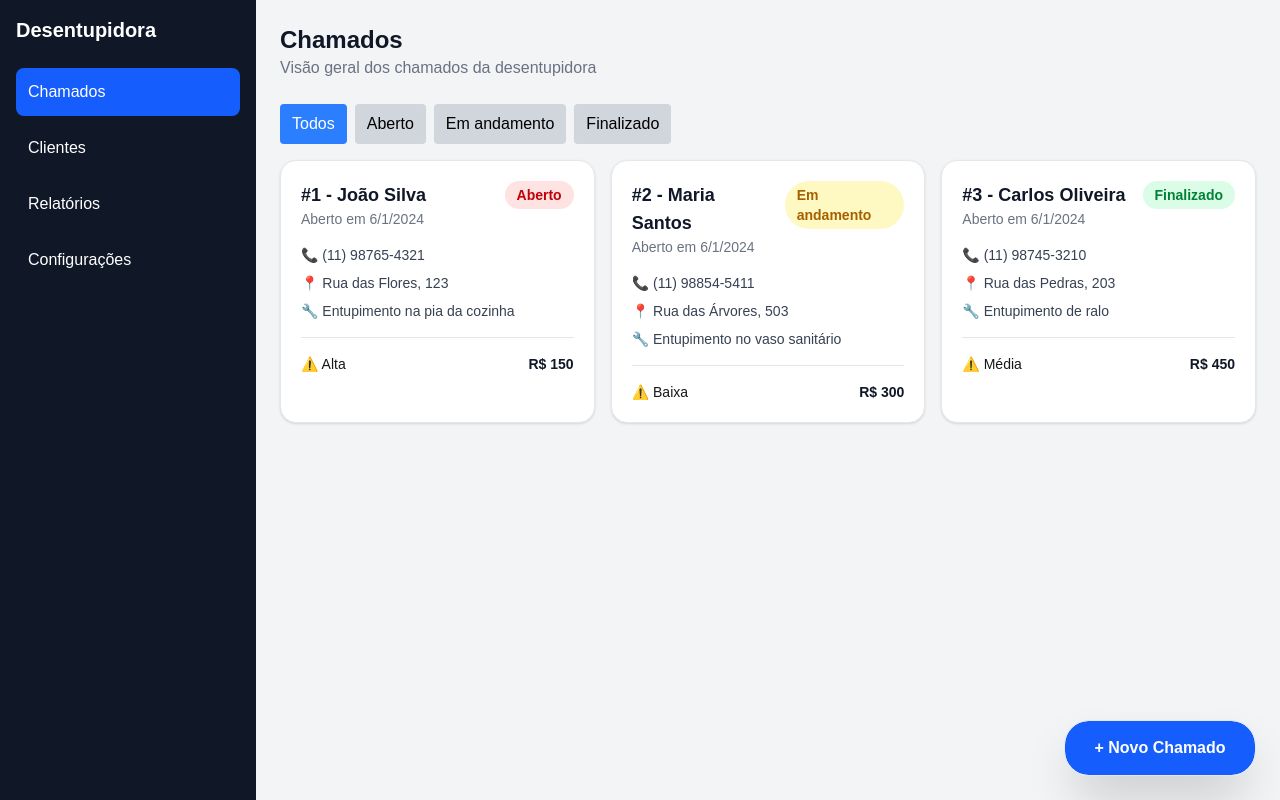
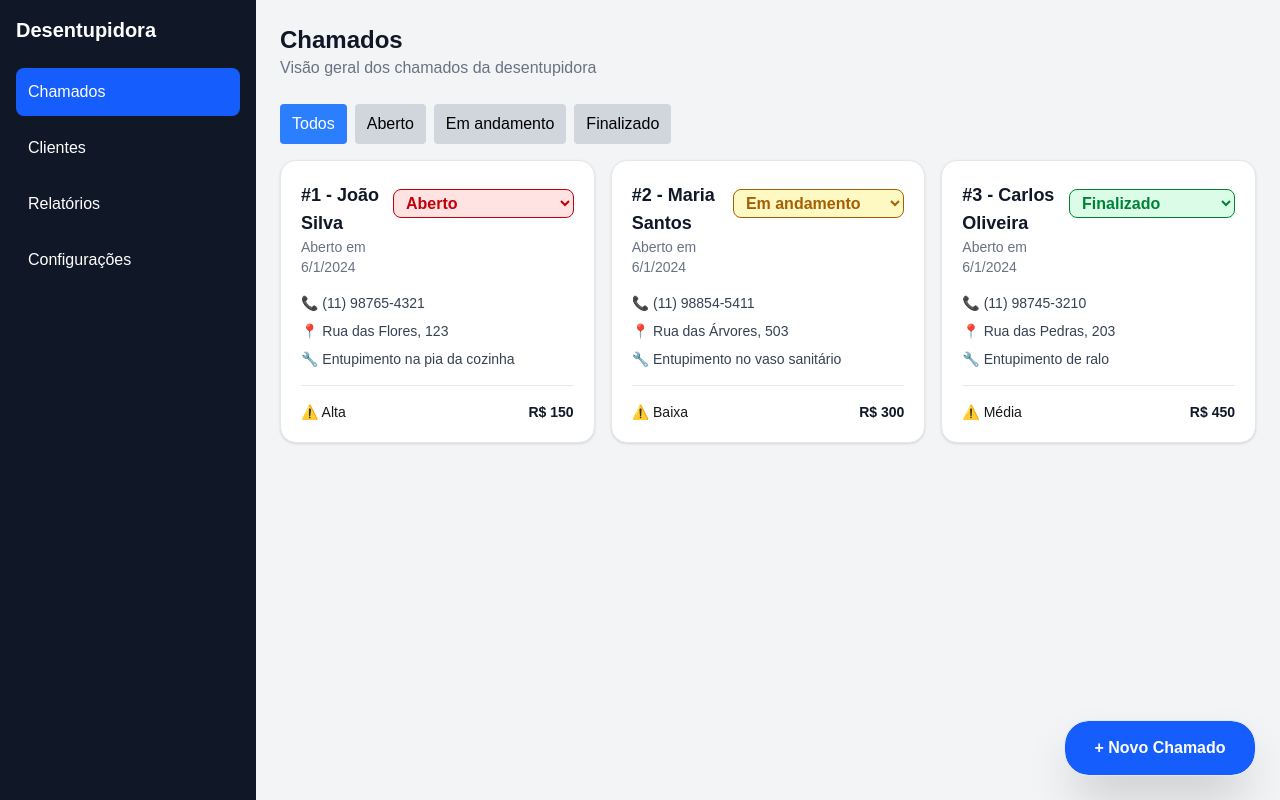
Before and after one commit to Loneking66/desentupidora-saas, a Next.js app: page / in a window 1280 px wide. Built offline with nearby package versions, Linux system fonts and the light colour scheme.

Commit message:
feat: adiciona alteração de status dos chamados

```diff
--- a/app/page.tsx
+++ b/app/page.tsx
@@ -4,6 +4,7 @@ import React from "react"
 import Sidebar from "@/components/Sidebar"
 import FiltroStatus from "@/components/FiltroStatus"
 import CardChamado from "@/components/CardChamado"
+
 
 export default function Page() {
   const [menuAtivo, setMenuAtivo] = React.useState("Chamados")
@@ -153,6 +154,27 @@ export default function Page() {
     setNovoChamadoAberto(false)
   }
 
+  function alterarStatusChamado(id: number, novoStatus: string) {
+    setChamados(
+      chamados.map((chamado) => {
+        if (chamado.id !== id) {
+          return chamado
+        }
+
+        if (chamado.status === "Em andamento" && novoStatus === "Aberto") {
+          alert(
+            "Atenção: este chamado voltou de Em andamento para Aberto. Verifique com o prestador e reatribua o atendimento."
+          )
+        }
+
+        return {
+          ...chamado,
+          status: novoStatus,
+        }
+      })
+    )
+    }
+
   return (
     <div className="flex h-screen">
       <Sidebar menuAtivo={menuAtivo} setMenuAtivo={setMenuAtivo} />
@@ -188,6 +210,7 @@ export default function Page() {
                   valor={item.valor}
                   dataAbertura={item.dataAbertura}
                   status={item.status}
+                  onAlterarStatus={alterarStatusChamado}
                 />
               ))}
             </div>
@@ -198,7 +221,7 @@ export default function Page() {
       <aside
         className={`fixed bottom-6 right-6 z-50 overflow-hidden rounded-3xl border border-gray-200 bg-white shadow-2xl transition-all duration-300 ease-out ${
           novoChamadoAberto
-            ? "h-[600px] w-[560px] p-6"
+            ? "h-150 w-140 p-6"
             : "h-14 w-48 p-0"
         }`}
       >
--- a/components/CardChamado.tsx
+++ b/components/CardChamado.tsx
@@ -17,9 +17,27 @@ interface CardChamadoProps {
   valor: number;
   dataAbertura: string;
   status: string;
+
+  onAlterarStatus: (
+    id: number,
+    novoStatus: string
+  ) => void;
 }
 
-export default function CardChamado({ id, cliente, telefone, endereco, descricao, prioridade, valor, dataAbertura, status }: CardChamadoProps) {
+export default function CardChamado({
+  id,
+  cliente,
+  telefone,
+  endereco,
+  descricao,
+  prioridade,
+  valor,
+  dataAbertura,
+  status,
+  onAlterarStatus,
+}: CardChamadoProps) {
+
+
 return (
    <div className="min-w-0 bg-white p-5 rounded-2xl shadow border border-gray-200">
     <div className="flex flex-col gap-3 mb-4 sm:flex-row sm:items-start sm:justify-between">
@@ -33,10 +51,17 @@ return (
         </p>
       </div>
 
-      <span
-  className={`w-fit px-3 py-1 rounded-full text-sm font-semibold ${corStatus(status)}`}
->         {status}
-</span>
+      <select
+  value={status}
+  onChange={(event) =>
+    onAlterarStatus(id, event.target.value)
+  }
+  className={`mt-2 w-full rounded-lg border px-2 py-1 font-semibold ${corStatus(status)}`}
+>
+  <option>Aberto</option>
+  <option>Em andamento</option>
+  <option>Finalizado</option>
+</select>
     </div>
 
     <div className="space-y-2 text-sm text-gray-700">
```
